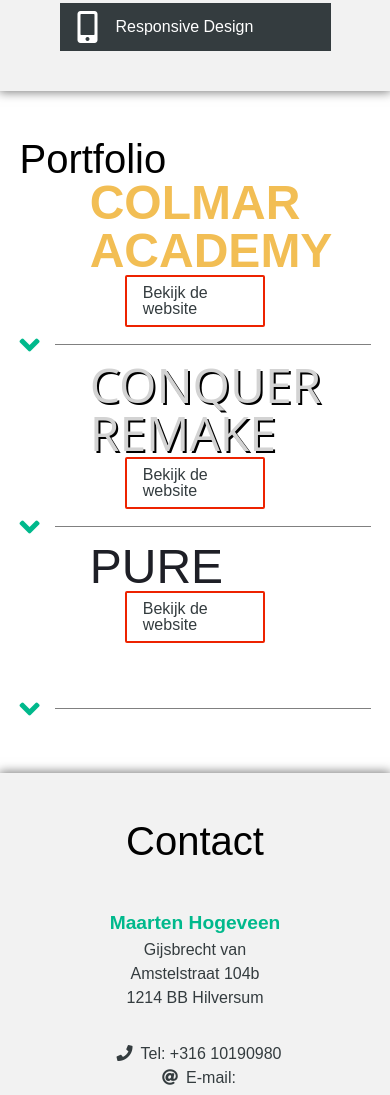
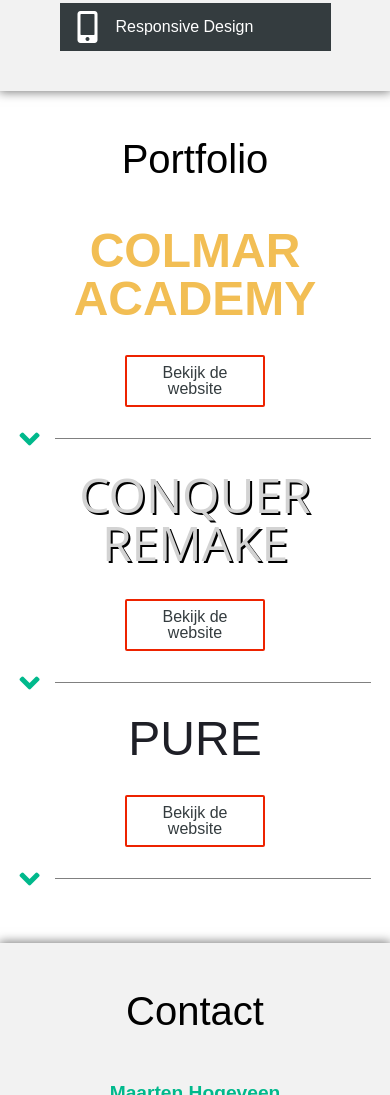
Before and after one commit to mhogeveen/MHogeveenPortfoliov2, a plain HTML site: page public/index.html in a window 390 px wide. Shown: the part 2483-3578 px from the top of the page. Drawn offline with nearby package versions, Linux system fonts and the light colour scheme; a web font is replaced by a local one.

Commit message:
Add responsiveness to portfolio section

```diff
--- a/public/resources/javascript/main.js
+++ b/public/resources/javascript/main.js
@@ -2,7 +2,6 @@ $(document).ready(function() {
 
   // Portfolio Section Functionality
   $('.row--button1, .row--button2, .row--button3').click(function() {
-      //$('i').toggleClass('fa-angle-down fa-angle-up');
       if ($(this).hasClass('row--button1')) {
         $('.row--description1').slideToggle();
         $('.row--button1 i').toggleClass('fa-angle-down fa-angle-up');
--- a/public/resources/scss/sections/_contact.scss
+++ b/public/resources/scss/sections/_contact.scss
@@ -17,6 +17,10 @@
 
 .row--paddingbottom3 {
   padding-bottom: 3rem;
+
+  @include mq($breakpoint-menu) {
+    @include flex-box(flex-start, center, column, flex);
+  }
 }
 
 .contact__information {
@@ -26,6 +30,7 @@
   @include mq($breakpoint-menu) {
     @include flex-box(flex-start, center, column, flex);
     text-align: center;
+    width: 100%;
   }
 }
 
--- a/public/resources/scss/sections/_portfolio.scss
+++ b/public/resources/scss/sections/_portfolio.scss
@@ -6,24 +6,34 @@
 
 .portfolio__title {
   font-size: 2.5rem;
+
+  @include mq($breakpoint600) {
+    padding: 0 0 2rem 0;
+    text-align: center;
+  }
 }
 
 .row {
   @include flex-box(flex-start, stretch, row, flex);
-
-  @include mq($breakpoint-menu) {
-    @include flex-box(flex-start, center, column, flex);
-  }
 }
 
 .row__container {
   @include flex-box(flex-start, stretch, row, flex);
+
+  @include mq($breakpoint600) {
+    @include flex-box(flex-start, stretch, column, flex);
+  }
 }
 
 .row--logo1,
 .row--logo2,
 .row--logo3 {
   height: 150px;
+
+  @include mq($breakpoint600) {
+    @include flex-box(flex-start, center, column, flex);
+    height: auto;
+  }
 }
 
 .row--logo1 {
@@ -69,11 +79,24 @@
 .project__logo {
   @include flex-box(flex-start, center, row, flex);
   width: 60%;
+
+  @include mq($breakpoint600) {
+    @include flex-box(center, stretch, row, flex);
+    width: 100%;
+    padding: 1rem 0;
+    text-align: center;
+  }
 }
 
 .project__link {
   @include flex-box(flex-end, center, row, flex);
   width: 40%;
+
+  @include mq($breakpoint600) {
+    @include flex-box(center, stretch, row, flex);
+    padding: 1rem 0;
+    text-align: center;
+  }
 
   a {
     @include flex-box(center, stretch, row, flex);
@@ -102,6 +125,13 @@
   padding: 0 2rem 2rem 0;
   border-right: 1px solid gray;
 
+  @include mq($breakpoint600) {
+    border-right: none;
+    border-bottom: 1px solid gray;
+    width: 100%;
+    padding: 0 0 1rem 0;
+  }
+
   p {
     line-height: 1.5;
   }
@@ -109,6 +139,10 @@
 
 .project__list {
   width: 40%;
+
+  @include mq($breakpoint600) {
+    width: 100%;
+  }
 }
 
 .project__expand-collapse {
```
Also changed, not shown: public/resources/css/index.css, 1 other file.
